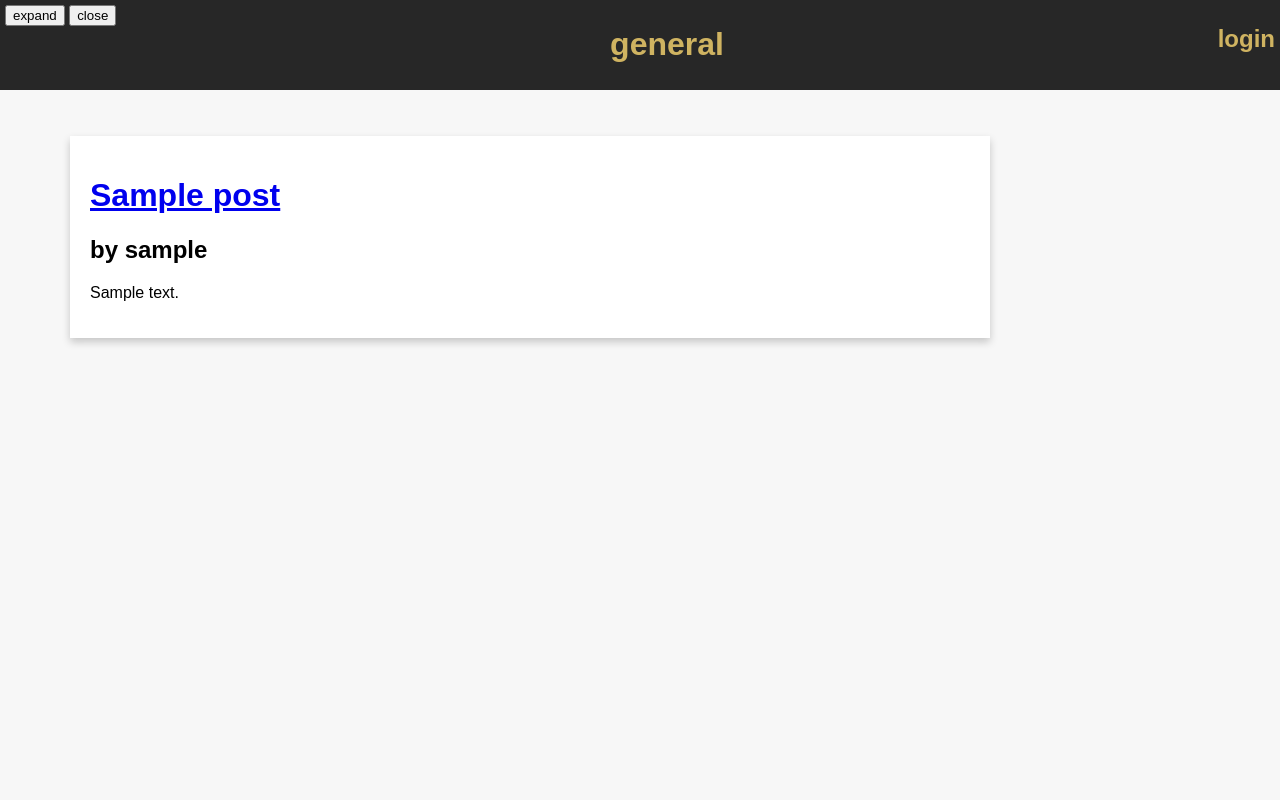
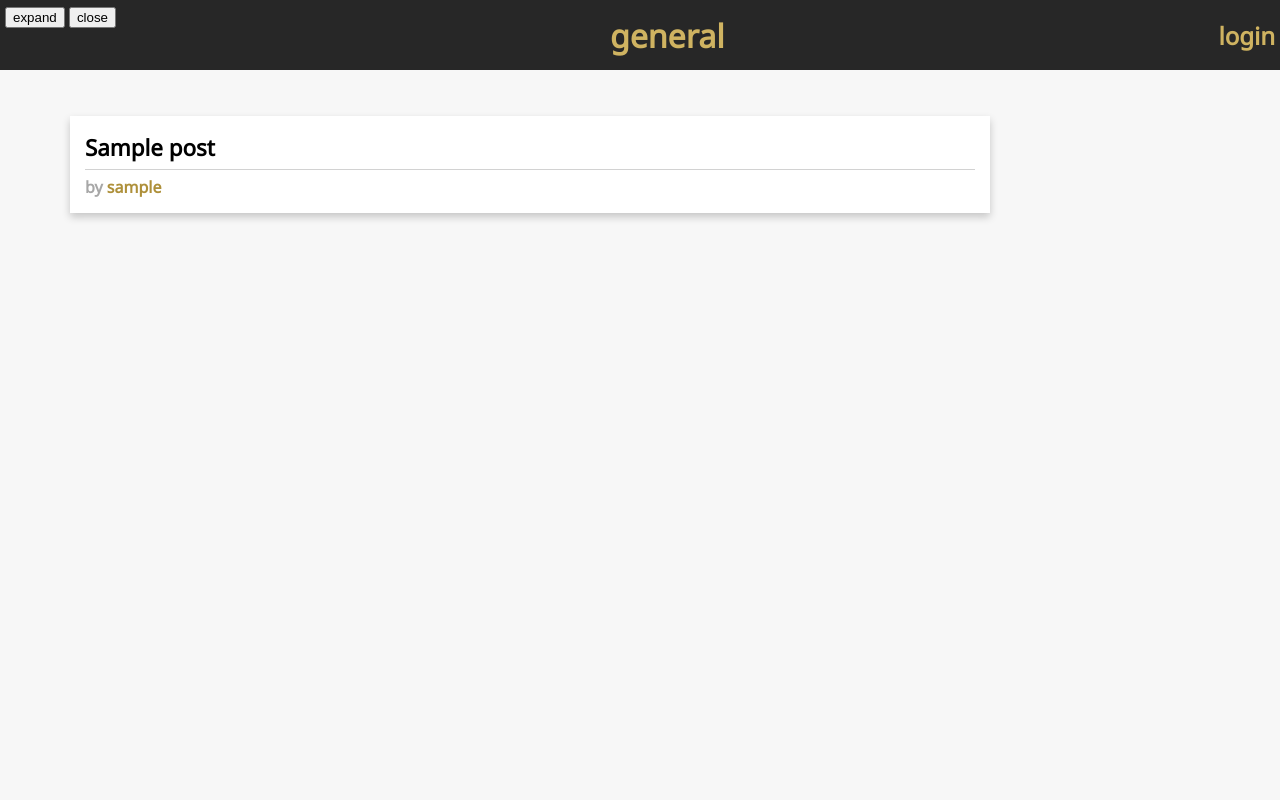
Before and after one commit to jzc/doubleproductivity, a Flask app: template app/templates/index.html in a window 1280 px wide. Run offline with Flask 2, Linux system fonts and the light colour scheme; the template is opened without the code that fills it: values that come from a table or form of the project are taken from there, others are empty; tables that the repository leaves empty hold one stand-in row (values such as "Sample post").

Commit message:
class style changes

```diff
--- a/app/home/views.py
+++ b/app/home/views.py
@@ -5,7 +5,9 @@ from ..models import User, Post
 
 @home.route("/")
 def home():
-    return render_template("index.html", posts=Post.query.all()[:10])
+    posts = Post.query.all()
+    posts = [p for p in posts if len(p.title.split()) < 15]
+    return render_template("index.html", posts=posts)
 
 # @home.route("/thing/<screen_name>")
 # def user(screen_name):
--- a/app/static/style.css
+++ b/app/static/style.css
@@ -34,6 +34,7 @@
     color: #cfb361;
     background-color:#272727;
     padding: 5px;
+    height: 60px;
     display: flex;
     justify-content: space-between;
 }
@@ -52,13 +53,13 @@
 #posts li {
     background-color: #ffffff;
     list-style: none;
-    margin-bottom: 30px;
-    padding: 20px;
+    margin-bottom: 28px;
+    padding: 1px 15px 1px 15px;
     box-shadow: 0 4px 8px 0 rgba(0,0,0,0.2);
 }
 
 body {
-    font-family: sans-serif
+    font-family: "Noto Sans", sans-serif
 }
 
 #flashes {
@@ -111,3 +112,40 @@ body {
 .login-form {
     width: 350px;
 }
+
+#posts li h1 {
+    font-size: 1.4em;
+    border-bottom-style: solid;
+    border-bottom-width: 1px;
+    border-bottom-color: #d2d2d2;
+    padding-bottom: 6px;
+    margin-bottom: -7px;
+}
+
+#posts li h2 {
+    font-size: 1em;
+    color: #a7a7a7;
+}
+
+#posts li a {
+    text-decoration: none
+}
+
+#posts li h1 a {
+    color: black;
+}
+
+#posts li h2 a {
+    color: #ae903a;
+}
+
+.header-item {
+    display: flex;
+    justify-content: center;
+    flex-direction: column;
+}
+
+#header h1, #header h2 {
+    margin: 0px;
+    vertical-align: middle;
+}
--- a/app/templates/base.html
+++ b/app/templates/base.html
@@ -8,7 +8,7 @@
   <meta charset="utf-8">
   <meta name="viewport" content="width=device-width, initial-scale=1, shrink-to-fit=no">
 
-  <!-- <link href="https://fonts.googleapis.com/css?family=Open+Sans" rel="stylesheet"> -->
+  <link href="https://fonts.googleapis.com/css?family=Noto+Sans" rel="stylesheet">
   <link rel="stylesheet" type="text/css" href="{{ url_for('static', filename='style.css') }}"> {% endblock %}
 </head>
 
@@ -26,8 +26,12 @@
         <button id="expand">expand</button>
         <button id="close">close</button>
       </div>
-      <h1>general</h1>
-      <h2>{% if current_user.is_authenticated %}Hello, {{ current_user.first }}{% else %}login{% endif %}</h2>
+      <div class="header-item">
+        <h1>general</h1>
+      </div>
+      <div class="header-item">
+        <h2>{% if current_user.is_authenticated %}Hello, {{ current_user.first }}{% else %}login{% endif %}</h2>
+      </div>
     </div>
     <div id="content">
       {% block content %} {% endblock %}
--- a/app/templates/index.html
+++ b/app/templates/index.html
@@ -5,13 +5,14 @@
     <ul>
         {% for post in posts %}
         <li>
+            <div>
             {% if post.is_link %}
                 <h1><a href=#>{{ post.title }}</a></h1>
             {% else %}
-                <h1>{{ post.title }}</h1>
+                <h1><a href=#>{{ post.title }}</a></h1>
             {% endif %}
-            <h2>by {{ post.user.username }}</h2>
-            <p>{{ post.content }}</p>
+            </div>
+            <div><h2>by <a href=#>{{ post.user.username }}</a></h2></div>
         </li>
         {% endfor %}
     </ul>
```
